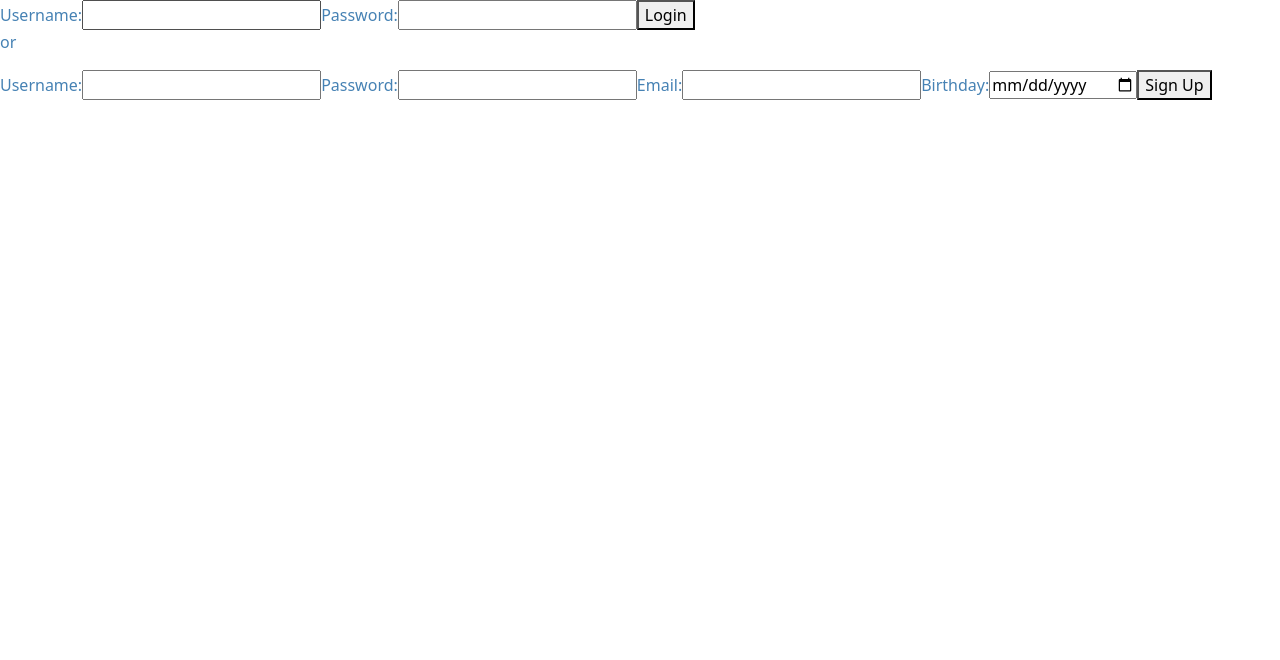
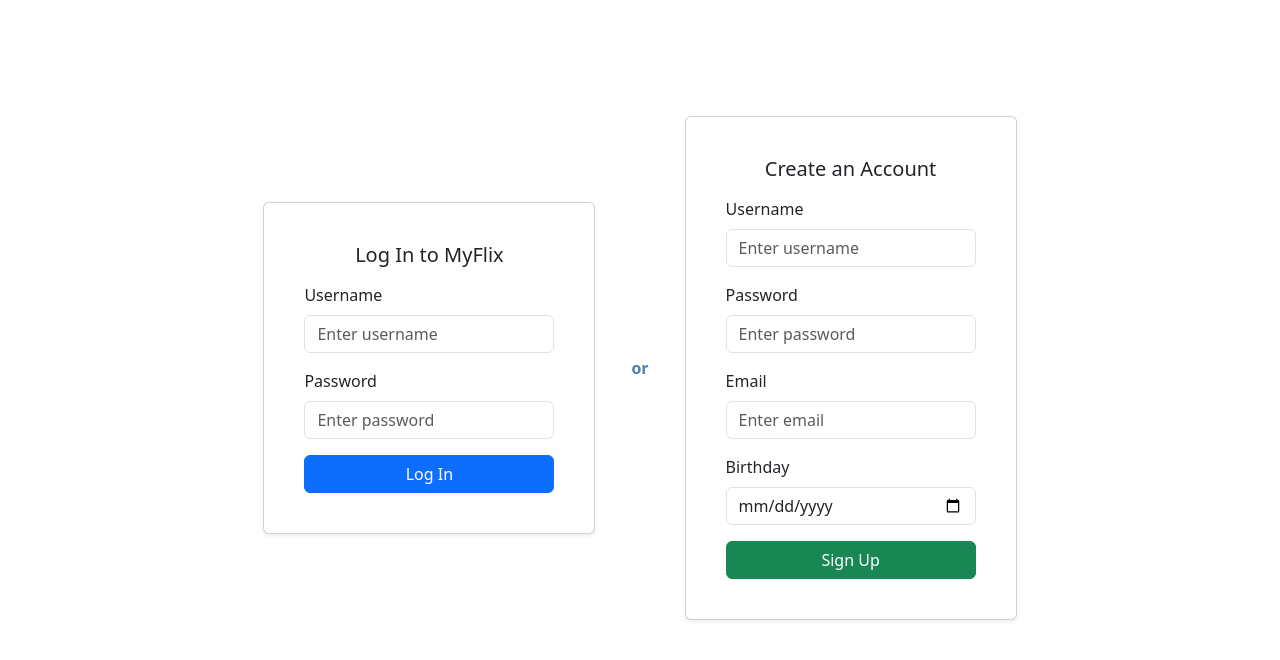
Before and after one commit to TheBeard-af/myFlix-client, a React (Vite) app: page / in a window 1280 px wide. Shown: the top 660 px of the page. Built offline with nearby package versions, Linux system fonts and the light colour scheme.

Commit message:
Bootstrap layout, component styling and UI elements

```diff
--- a/src/components/login-view/login-view.jsx
+++ b/src/components/login-view/login-view.jsx
@@ -1,3 +1,4 @@
+import { Form, Button, Card, Container } from "react-bootstrap";
 import { useState } from "react";
 
 export const LoginView = ({ onLoggedIn }) => {
@@ -34,26 +35,48 @@
   };
 
   return (
-    <form onSubmit={handleSubmit}>
-      <label>
-        Username:
-        <input
+    <Container
+      className="d-flex justify-content-center align-items-center"
+      style={{ minHeight: "80vh" }}
+    >
+      <Card
+        className="p-4 shadow-sm"
+        style={{ width: "100%", maxWidth: "400px" }}
+      >
+        <Card.Body>
+          <Card.Title className="text-center mb-3">Log In to MyFlix</Card.Title>
+
+          <Form onSubmit={handleSubmit}>
+            <Form.Group className="mb-3" controlId="formUsername">
+              <Form.Label>Username</Form.Label>
+              <Form.Control
                 type="text"
                 value={username}
                 onChange={(e) => setUsername(e.target.value)}
                 required
+                placeholder="Enter username"
               />
-      </label>
-      <label>
-        Password:
-        <input
+            </Form.Group>
+
+            <Form.Group className="mb-3" controlId="formPassword">
+              <Form.Label>Password</Form.Label>
+              <Form.Control
                 type="password"
                 value={password}
                 onChange={(e) => setPassword(e.target.value)}
                 required
+                placeholder="Enter password"
               />
-      </label>
-      <button type="submit">Login</button>
-    </form>
+            </Form.Group>
+
+            <div className="d-grid">
+              <Button type="submit" variant="primary">
+                Log In
+              </Button>
+            </div>
+          </Form>
+        </Card.Body>
+      </Card>
+    </Container>
   );
 };
--- a/src/components/main-view/main-view.jsx
+++ b/src/components/main-view/main-view.jsx
@@ -1,4 +1,5 @@
 import { useState, useEffect } from "react";
+import { Container, Row, Col, Button } from "react-bootstrap";
 import { MovieCard } from "../movie-card/movie-card";
 import { MovieView } from "../movie-view/movie-view";
 import { LoginView } from "../login-view/login-view";
@@ -6,7 +7,6 @@
 
 export const MainView = () => {
   const [movies, setMovies] = useState([]);
-
   const [selectedMovie, setSelectedMovie] = useState(null);
 
   const storedUser = JSON.parse(localStorage.getItem("user"));
@@ -16,16 +16,14 @@
   const [token, setToken] = useState(storedToken ? storedToken : null);
 
   useEffect(() => {
-    if (!token) {
-      return;
-    }
+    if (!token) return;
 
     fetch("https://afaqmovies-50ba437af709.herokuapp.com/movies", {
       headers: { Authorization: `Bearer ${token}` },
     })
       .then((response) => response.json())
       .then((data) => {
-        console.log("movies from API:", data);
+        console.log("Movies from API:", data);
         setMovies(data);
       })
       .catch((error) => {
@@ -33,37 +31,62 @@
       });
   }, [token]);
 
+  // When user is not logged in
   if (!user) {
     return (
-      <>
+      <Container className="py-5">
+        <Row className="justify-content-center align-items-center">
+          {/* Login */}
+          <Col xs={12} md={5} lg={4} className="mb-4 mb-md-0">
             <LoginView
               onLoggedIn={(user, token) => {
                 setUser(user);
                 setToken(token);
               }}
             />
-        <p>or</p>
+          </Col>
+
+          {/* Divider */}
+          <Col
+            xs={12}
+            md="auto"
+            className="d-flex justify-content-center align-items-center my-3 my-md-0"
+          >
+            <span className="fw-bold">or</span>
+          </Col>
+
+          {/* Signup */}
+          <Col xs={12} md={5} lg={4}>
             <SignupView />
-      </>
+          </Col>
+        </Row>
+      </Container>
     );
   }
 
+  // When viewing a single movie
   if (selectedMovie) {
     return (
+      <Container className="py-4">
         <MovieView
           movie={selectedMovie}
           onBackClick={() => setSelectedMovie(null)}
         />
+      </Container>
     );
   }
 
+  // When no movies are loaded
   if (movies.length === 0) {
-    return <div>The list is empty!</div>;
+    return <div className="text-center py-5">The list is loading!</div>;
   }
 
+  // When movies are loaded
   return (
-    <div>
-      <button
+    <Container className="py-4">
+      <div className="d-flex justify-content-end mb-3">
+        <Button
+          variant="secondary"
           onClick={() => {
             setUser(null);
             setToken(null);
@@ -71,17 +94,27 @@
           }}
         >
           Logout
-      </button>
+        </Button>
+      </div>
 
+      <Row>
         {movies.map((movie) => (
+          <Col
+            key={movie._id}
+            xs={12}
+            sm={6}
+            md={3} // 4 per row from medium screens onward
+            className="mb-4"
+          >
             <MovieCard
-          key={movie._id}
               movie={movie}
-          onMovieClick={(newSelectedMovie) => {
-            setSelectedMovie(newSelectedMovie);
-          }}
+              onMovieClick={(newSelectedMovie) =>
+                setSelectedMovie(newSelectedMovie)
+              }
             />
+          </Col>
         ))}
-    </div>
+      </Row>
+    </Container>
   );
 };
--- a/src/components/movie-card/movie-card.jsx
+++ b/src/components/movie-card/movie-card.jsx
@@ -1,15 +1,46 @@
 import PropTypes from "prop-types";
+import { Card, Button } from "react-bootstrap";
 
 export const MovieCard = ({ movie, onMovieClick }) => {
   return (
-    <div
-      onClick={() => {
-        onMovieClick(movie);
-      }}
-      style={{ cursor: "pointer", marginBottom: "10px" }}
+    <Card
+      className="h-100 shadow-sm"
+      style={{ cursor: "pointer" }}
+      onClick={() => onMovieClick(movie)}
     >
-      {movie.title}
-    </div>
+      {/* Image fills width on top */}
+      <Card.Img
+        variant="top"
+        src={movie.imageUrl}
+        alt={movie.title}
+        style={{ objectFit: "cover", height: "400px" }}
+      />
+
+      {/* Title and Info */}
+      <Card.Body className="d-flex flex-column justify-content-between">
+        <div>
+          <Card.Title>{movie.title}</Card.Title>
+          <Card.Text className="mb-1">
+            <strong>Genre:</strong> {movie.genre.name}
+          </Card.Text>
+          <Card.Text>
+            <strong>Director:</strong> {movie.director.name}
+          </Card.Text>
+        </div>
+
+        <div className="mt-3">
+          <Button
+            variant="primary"
+            onClick={(e) => {
+              e.stopPropagation(); // prevents parent onClick
+              onMovieClick(movie);
+            }}
+          >
+            View Details
+          </Button>
+        </div>
+      </Card.Body>
+    </Card>
   );
 };
 
--- a/src/components/signup-view/signup-view.jsx
+++ b/src/components/signup-view/signup-view.jsx
@@ -1,4 +1,5 @@
 import { useState } from "react";
+import { Form, Button, Card, Container } from "react-bootstrap";
 
 export const SignupView = () => {
   const [username, setUsername] = useState("");
@@ -18,9 +19,7 @@
 
     fetch("https://afaqmovies-50ba437af709.herokuapp.com/users", {
       method: "POST",
-      headers: {
-        "Content-Type": "application/json",
-      },
+      headers: { "Content-Type": "application/json" },
       body: JSON.stringify(data),
     })
       .then((response) => {
@@ -28,7 +27,7 @@
           alert("Signup successful! You can now log in.");
           window.location.reload();
         } else {
-          alert("Signup failed. Please check your details and try again.");
+          alert("Signup failed. Please check your information and try again.");
         }
       })
       .catch((err) => {
@@ -38,45 +37,72 @@
   };
 
   return (
-    <form onSubmit={handleSubmit}>
-      <label>
-        Username:
-        <input
+    <Container
+      className="d-flex justify-content-center align-items-center"
+      style={{ minHeight: "80vh" }}
+    >
+      <Card
+        className="p-4 shadow-sm"
+        style={{ width: "100%", maxWidth: "400px" }}
+      >
+        <Card.Body>
+          <Card.Title className="text-center mb-3">
+            Create an Account
+          </Card.Title>
+
+          <Form onSubmit={handleSubmit}>
+            <Form.Group className="mb-3" controlId="formUsername">
+              <Form.Label>Username</Form.Label>
+              <Form.Control
                 type="text"
                 value={username}
                 onChange={(e) => setUsername(e.target.value)}
                 required
                 minLength="2"
+                placeholder="Enter username"
               />
-      </label>
-      <label>
-        Password:
-        <input
+            </Form.Group>
+
+            <Form.Group className="mb-3" controlId="formPassword">
+              <Form.Label>Password</Form.Label>
+              <Form.Control
                 type="password"
                 value={password}
                 onChange={(e) => setPassword(e.target.value)}
                 required
+                placeholder="Enter password"
               />
-      </label>
-      <label>
-        Email:
-        <input
+            </Form.Group>
+
+            <Form.Group className="mb-3" controlId="formEmail">
+              <Form.Label>Email</Form.Label>
+              <Form.Control
                 type="email"
                 value={email}
                 onChange={(e) => setEmail(e.target.value)}
                 required
+                placeholder="Enter email"
               />
-      </label>
-      <label>
-        Birthday:
-        <input
+            </Form.Group>
+
+            <Form.Group className="mb-3" controlId="formBirthday">
+              <Form.Label>Birthday</Form.Label>
+              <Form.Control
                 type="date"
                 value={birthday}
                 onChange={(e) => setBirthday(e.target.value)}
                 required
               />
-      </label>
-      <button type="submit">Sign Up</button>
-    </form>
+            </Form.Group>
+
+            <div className="d-grid">
+              <Button type="submit" variant="success">
+                Sign Up
+              </Button>
+            </div>
+          </Form>
+        </Card.Body>
+      </Card>
+    </Container>
   );
 };
--- a/src/index.jsx
+++ b/src/index.jsx
@@ -1,11 +1,9 @@
 import { createRoot } from "react-dom/client";
 
-import "bootstrap/dist/css/bootstrap.min.css";
+// Import statement to indicate that you need to bundle `./index.scss`
 import "./index.scss";
 
 import { MainView } from "./components/main-view/main-view";
-// Import statement to indicate that you need to bundle `./index.scss`
-import "./index.scss";
 
 // Main component (will eventually use all the others)
 const MyFlixApplication = () => {
--- a/src/index.scss
+++ b/src/index.scss
@@ -1,4 +1,6 @@
 $color: steelblue;
+
+@import "~bootstrap/scss/bootstrap";
 
 .my-flix {
   color: $color;
```
Also changed, not shown: src/components/movie-view/movie-view.jsx (+36 -22 lines), 4 other files (tests, documents, lock files or other folders). Lines whose indentation alone changed are shown as unchanged.
